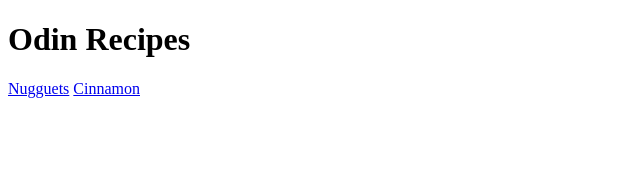
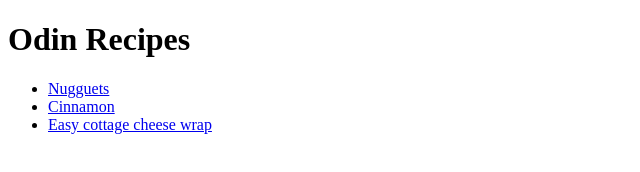
Before and after one commit to Viniciusz25/odin-recipes, a plain HTML site: page index.html in a window 1280 px wide. Shown: the whole page, without its empty margins (0-640 px from the left). Drawn offline with Linux system fonts and the light colour scheme.

Commit message:
Add list of recipes

```diff
--- a/index.html
+++ b/index.html
@@ -7,7 +7,10 @@
 </head>
 <body>
     <h1>Odin Recipes</h1>
-    <a href="./recipes/nuggets.html">Nugguets</a>
-    <a href="./recipes/cinnamon.html">Cinnamon</a>
+    <ul>
+    <li><a href="./recipes/nuggets.html">Nugguets</a></li>
+    <li><a href="./recipes/cinnamon.html">Cinnamon</a></li>
+    <li><a href="./recipes/easy-cottage-cheese-wrap.html">Easy cottage cheese wrap</a></li>
+    </ul>
 </body>
 </html>
```
